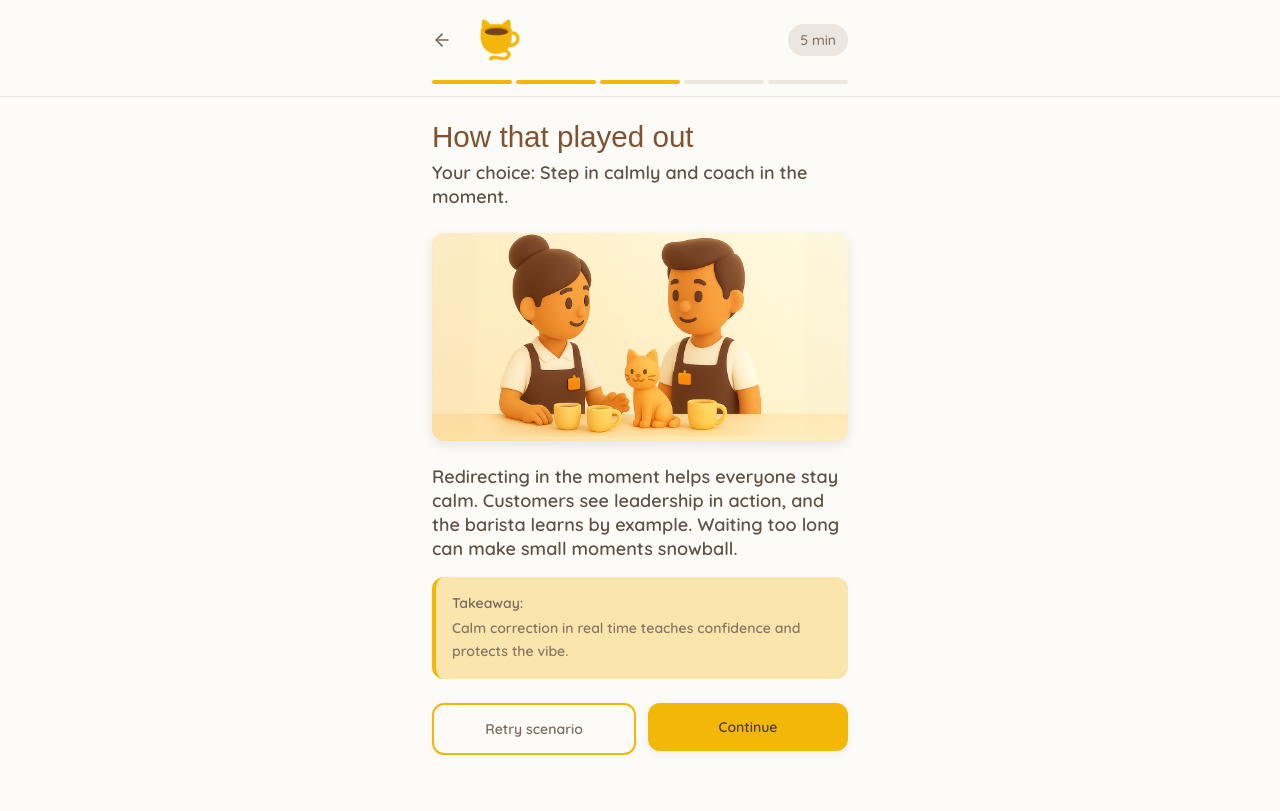
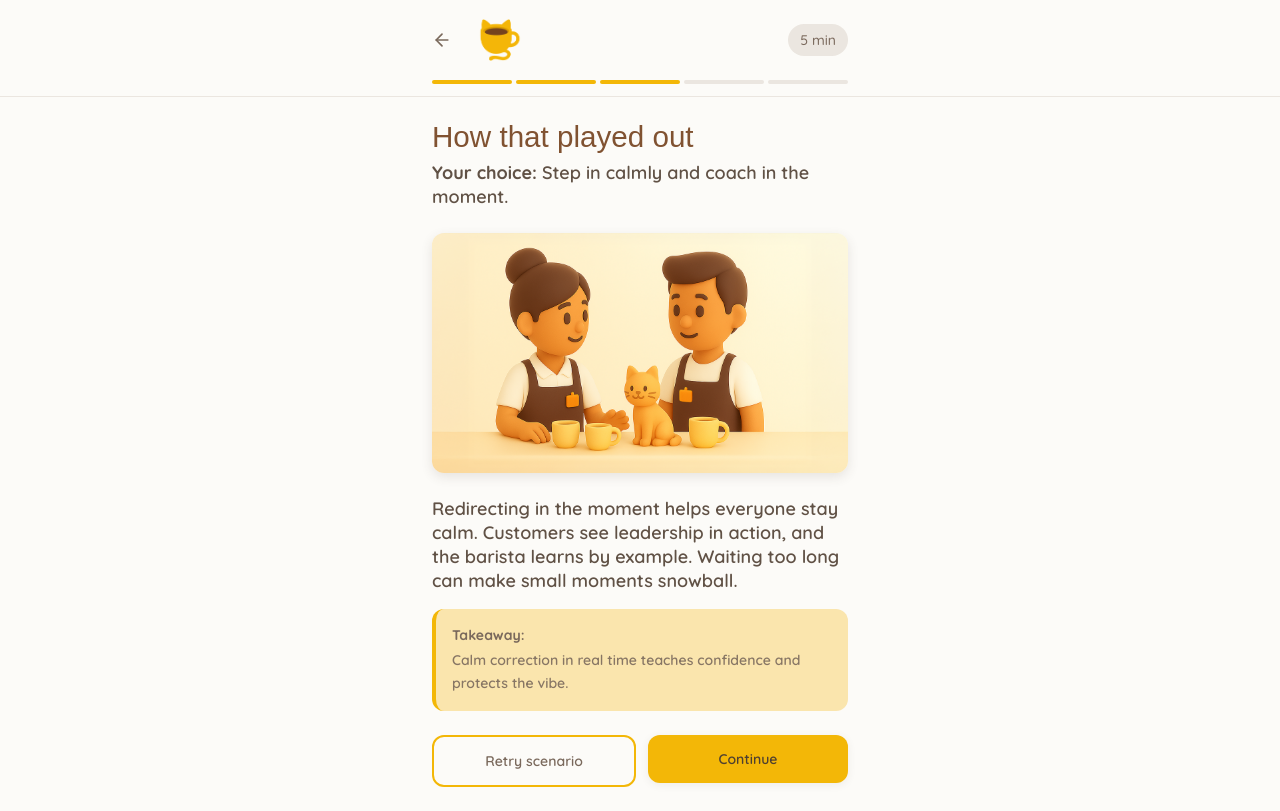
Before and after one commit to melmilloway/espresso-shift-coach, a React (Vite) app: page /feedback in a window 1280 px wide. Built offline with nearby package versions, Linux system fonts and the light colour scheme; the HTML template or start-up script is replaced by a standard one; a web font is replaced by a local one.

Commit message:
Update styling for specific elements

```diff
--- a/src/index.css
+++ b/src/index.css
@@ -118,7 +118,7 @@ All colors MUST be HSL.
   }
 
   .h-52 {
-    height: 15rem;
+    height: 15rem !important;
   }
 
   .animate-fade-in {
--- a/src/pages/Feedback.tsx
+++ b/src/pages/Feedback.tsx
@@ -48,7 +48,7 @@ const Feedback = () => {
             How that played out
           </h1>
           <p style={{ color: '#605145', fontSize: '1.125rem', lineHeight: '1.5rem', fontWeight: 600 }}>
-            Your choice: {content.choice}
+            <span style={{ fontWeight: 1000 }}>Your choice:</span> {content.choice}
           </p>
         </div>
 
@@ -68,7 +68,7 @@ const Feedback = () => {
           </p>
 
           <div className="bg-accent/30 border-l-4 border-primary rounded-lg p-4">
-            <p className="text-sm font-semibold text-foreground">
+            <p className="text-sm text-foreground" style={{ fontWeight: 1000 }}>
               Takeaway:
             </p>
             <p className="text-sm leading-relaxed text-foreground/90 mt-1">
```
